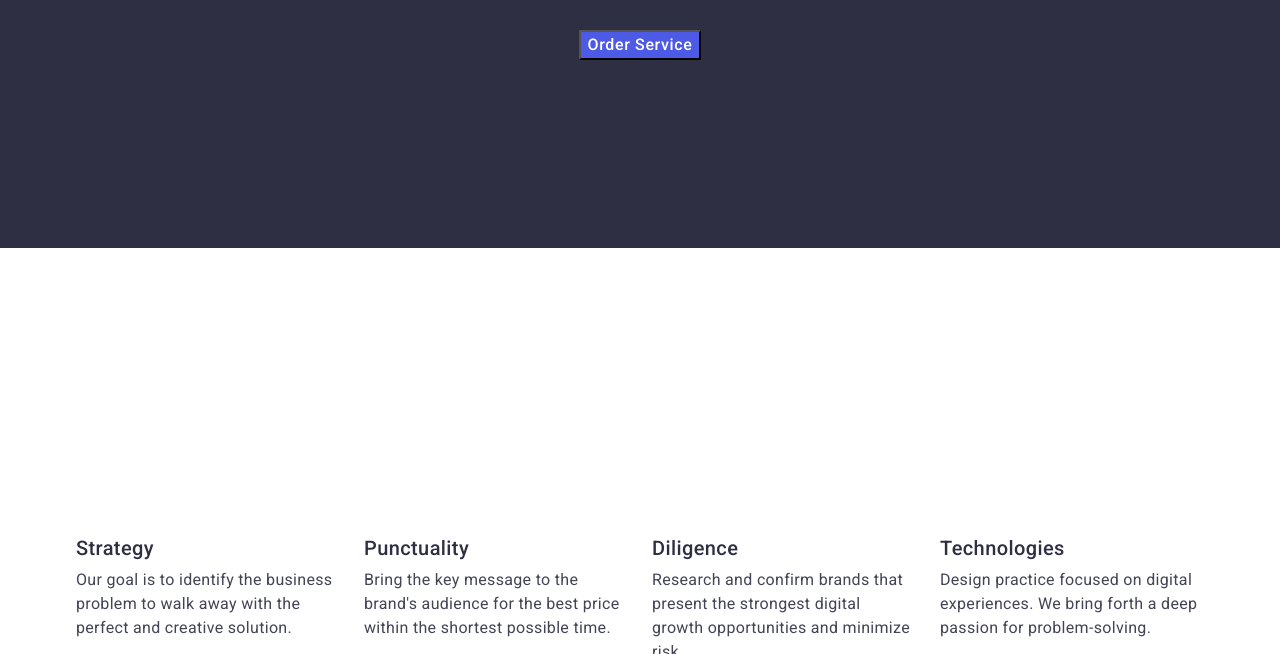
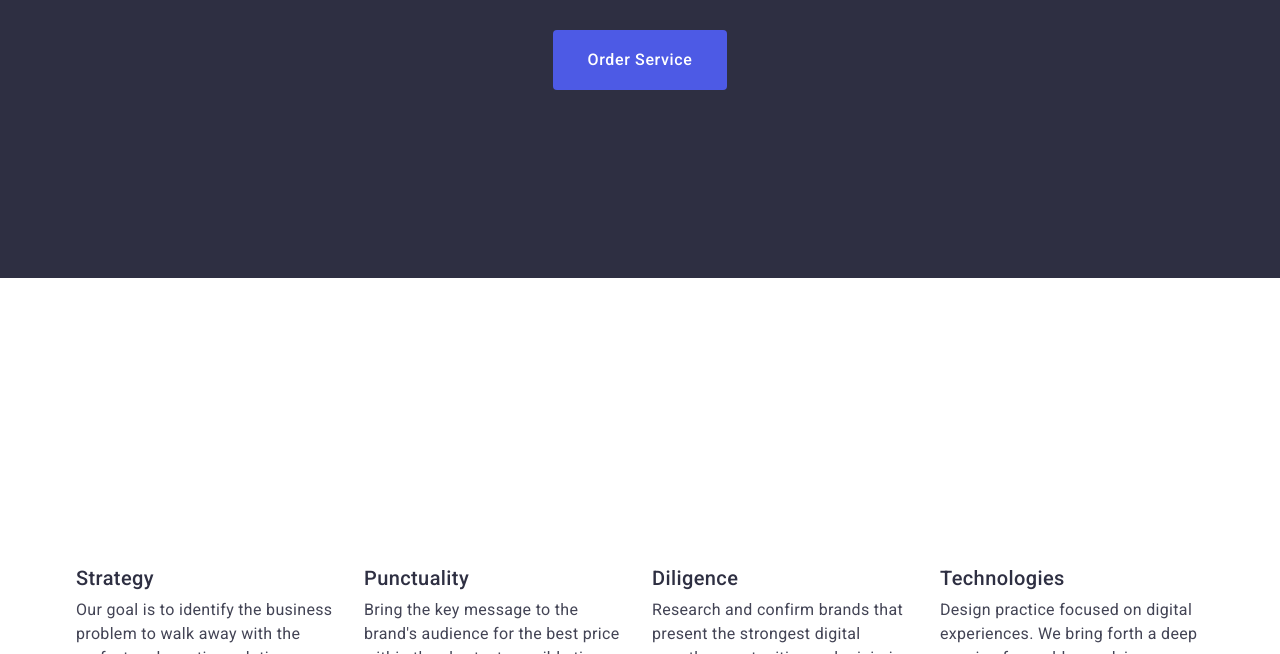
Before and after one commit to alinakyrianova/goit-markup-hw-03-03, a plain HTML site: page index.html in a window 1280 px wide. Shown: the part 446-1100 px from the top of the page. Drawn offline with nearby package versions, Linux system fonts and the light colour scheme.

Commit message:
update-hw-03-03

```diff
--- a/css/styles.css
+++ b/css/styles.css
@@ -52,6 +52,13 @@ body {
     color: var(--primary-white-color);
     background-color: var(--primary-brand-color);
     cursor: pointer;
+    border-radius: 4px;
+    border-color: transparent;
+    display: block;
+    margin: 0 auto;
+    flex-direction: row;
+    padding: 16px 32px;
+
 
 }
 
@@ -215,7 +222,9 @@ body {
     margin-right: auto
 }
 
-.hero-button {}
+.hero-button {
+
+}
 
 /*section features*/
 .section {
```
